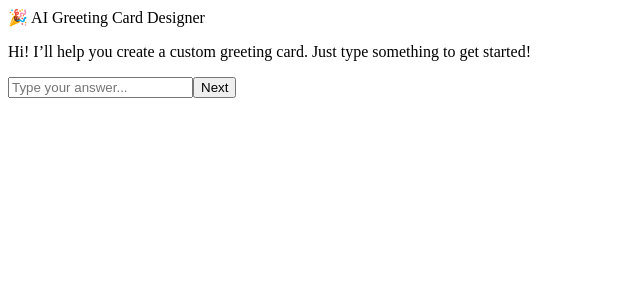
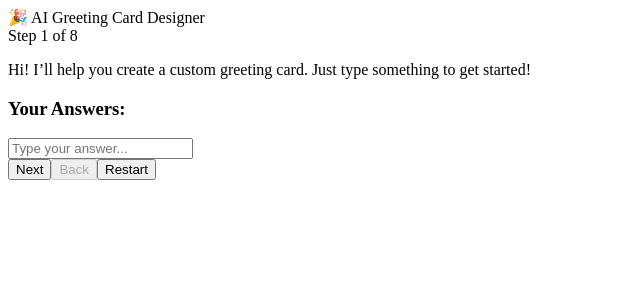
Before and after one commit to IanBH-FactuaLabs/nextjs-card-chatbot-clean, a Next.js app: page / in a window 1280 px wide. Shown: the top 300 px of the page, without its empty margins (0-640 px from the left). Built offline with nearby package versions, Linux system fonts and the light colour scheme.

Commit message:
new QOL feat

```diff
--- a/app/page.tsx
+++ b/app/page.tsx
@@ -26,11 +26,12 @@ export default function Page() {
     setInputValue('');
 
     if (/create my card/i.test(inputValue) || step === questions.length - 1) {
+      const finalInputs = { ...updated };
       setLoading(true);
       const response = await fetch('/api/generate-card', {
         method: 'POST',
         headers: { 'Content-Type': 'application/json' },
-        body: JSON.stringify(updated),
+        body: JSON.stringify(finalInputs),
       });
       const data = await response.json();
       setImageUrl(data.imageUrl);
@@ -40,16 +41,53 @@ export default function Page() {
     }
   };
 
+  const handleBack = () => {
+    if (step > 0) {
+      setStep(step - 1);
+      const prevKey = questions[step - 1].key;
+      setInputValue(inputs[prevKey] || '');
+    }
+  };
+
+  const handleRestart = () => {
+    setStep(0);
+    setInputs({});
+    setInputValue('');
+    setImageUrl('');
+    setLoading(false);
+  };
+
+  const currentQuestion = questions[step];
+
   return (
     <div className="max-w-xl mx-auto mt-10 p-4">
       {!imageUrl && (
         <>
           <div className="text-lg font-semibold mb-2">🎉 AI Greeting Card Designer</div>
-          <p className="mb-4">
-            {step === 0
-              ? 'Hi! I’ll help you create a custom greeting card. Just type something to get started!'
-              : questions[step].prompt}
-          </p>
+          <div className="text-sm text-gray-600 mb-1">Step {step + 1} of {questions.length}</div>
+
+          <div className="mb-4">
+            {step === 0 ? (
+              <p>Hi! I’ll help you create a custom greeting card. Just type something to get started!</p>
+            ) : (
+              <p>{currentQuestion.prompt}</p>
+            )}
+          </div>
+
+          {/* Conversation History */}
+          <div className="bg-gray-100 p-3 rounded mb-4 text-sm">
+            <h3 className="font-medium mb-2">Your Answers:</h3>
+            <ul className="list-disc list-inside space-y-1">
+              {questions.map((q, i) =>
+                i < step && inputs[q.key] ? (
+                  <li key={q.key}>
+                    <strong>{q.prompt}</strong> — {inputs[q.key]}
+                  </li>
+                ) : null
+              )}
+            </ul>
+          </div>
+
           <input
             className="border p-2 w-full mb-3"
             placeholder="Type your answer..."
@@ -57,16 +95,46 @@ export default function Page() {
             onChange={(e) => setInputValue(e.target.value)}
             onKeyDown={(e) => e.key === 'Enter' && handleNext()}
           />
-          <button className="bg-blue-600 text-white px-4 py-2 rounded" onClick={handleNext} disabled={loading}>
-            Next
-          </button>
+
+          <div className="flex gap-3">
+            <button
+              className="bg-blue-600 text-white px-4 py-2 rounded"
+              onClick={handleNext}
+              disabled={loading}
+            >
+              Next
+            </button>
+            <button
+              className="bg-gray-300 text-black px-4 py-2 rounded"
+              onClick={handleBack}
+              disabled={step === 0}
+            >
+              Back
+            </button>
+            <button
+              className="bg-red-500 text-white px-4 py-2 rounded"
+              onClick={handleRestart}
+            >
+              Restart
+            </button>
+          </div>
         </>
       )}
-      {loading && <p className="mt-4">🖌️ Generating your card...</p>}
+
+      {loading && <p className="mt-4 animate-pulse text-gray-500">🖌️ Generating your card...</p>}
+
       {imageUrl && (
         <div className="mt-4 text-center">
           <h2 className="font-bold text-xl mb-2">🎉 Here's your custom card!</h2>
           <img src={imageUrl} alt="Generated Greeting Card" className="rounded-lg shadow-lg max-w-full" />
+          <div className="mt-4">
+            <button
+              onClick={handleRestart}
+              className="bg-red-600 text-white px-4 py-2 rounded"
+            >
+              Create Another
+            </button>
+          </div>
         </div>
       )}
     </div>
```
